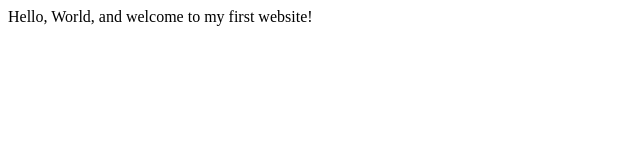
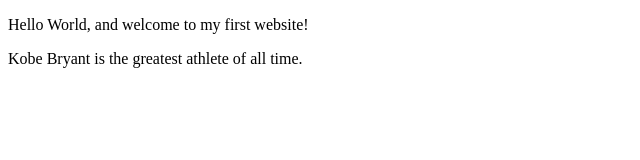
Before and after one commit to timmonsa/timmonsa.github.io, a plain HTML site: page index.html in a window 1280 px wide. Shown: the whole page, without its empty margins (0-640 px from the left). Drawn offline with Linux system fonts and the light colour scheme.

Commit message:
Website maintenance
Cleaned up code and add meta data

```diff
--- a/index.html
+++ b/index.html
@@ -3,9 +3,11 @@
     <head>
         <meta charset="utf-8">
         <meta name="viewport" content="width=device-width, initial-scale=1.0">
-        <title>My First Website</title>
+        <meta name="author" content="Austin Timmons">
+        <title>CE Truffaut | Web Developer</title>
     </head>
     <body>
-       Hello, World, and welcome to my first website!
+       <p>Hello World, and welcome to my first website!</p>
+       <p>Kobe Bryant is the greatest athlete of all time.</p>
     </body>
 </html>
```
